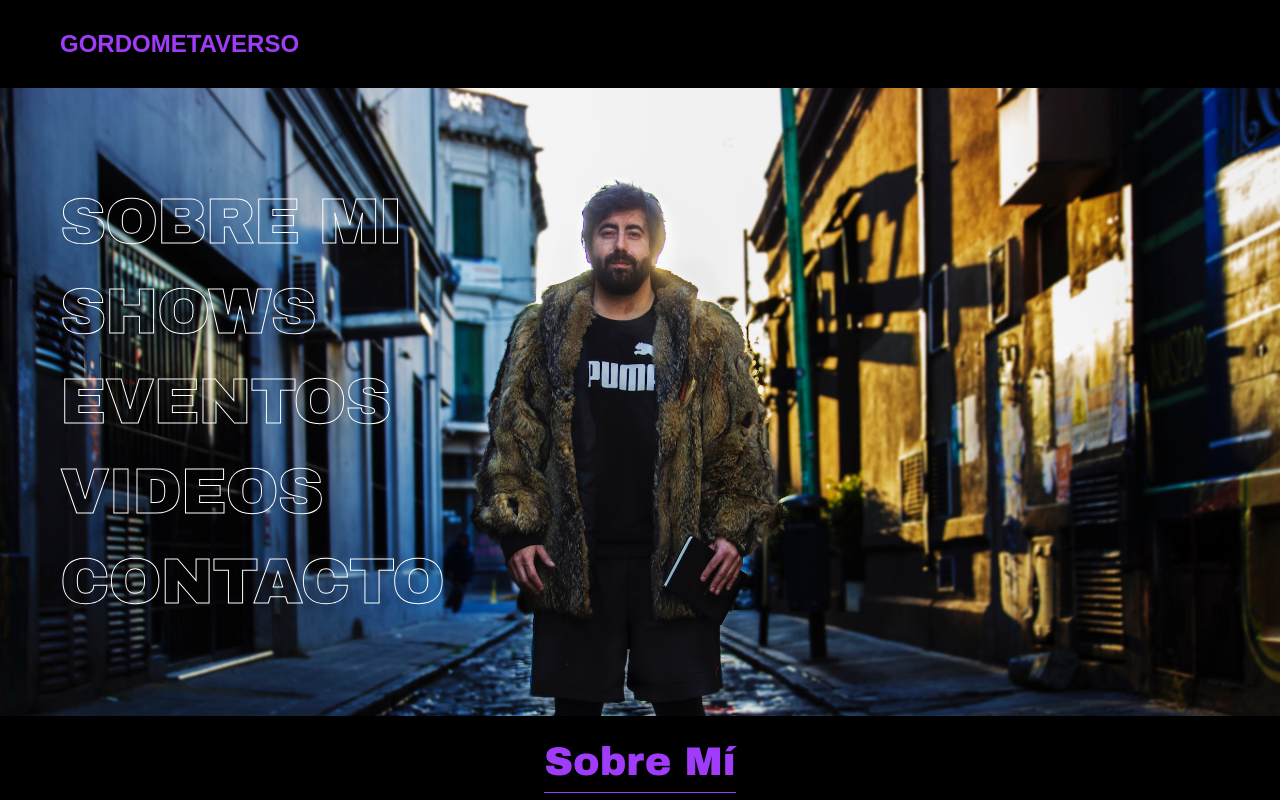
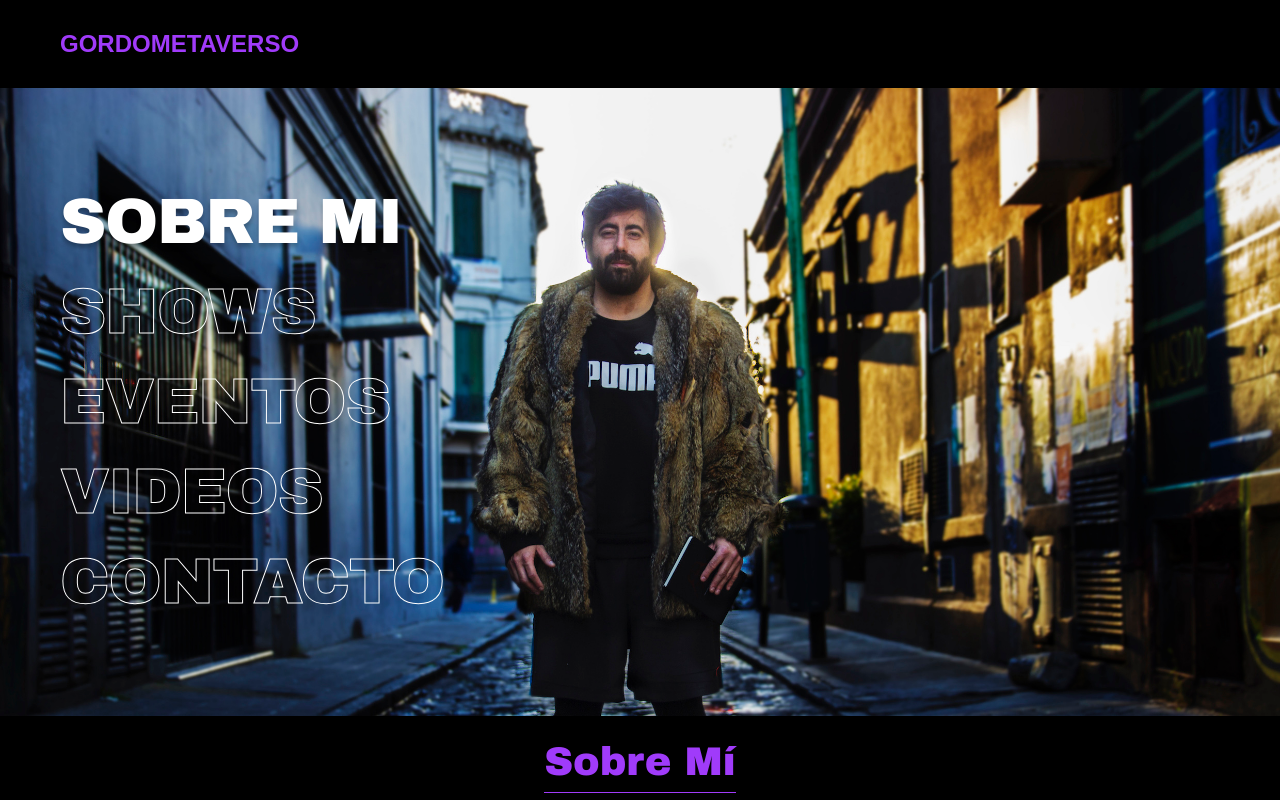
Before and after one commit to elraffa/gordometaverso, a Next.js app: page / in a window 1280 px wide. Shown: the top 800 px of the page. Built offline with nearby package versions, Linux system fonts and the light colour scheme.

Commit message:
add active link style;

```diff
--- a/components/header.js
+++ b/components/header.js
@@ -1,17 +1,23 @@
 import '../styles/Header.module.scss';
 import Link from 'next/link';
+import { useState } from 'react';
+import { useRouter } from "next/router";
+
 
 export default function Header() {
+  const isActive = useState(false)
+  const router = useRouter();
+
   return (
     <>
       <div className="header__topbar">Gordometaverso</div>
       <div className="header bg-cover bg-top bg-no-repeat bg-hero-pattern">
         <nav className="header__navbar">
-          <Link href='/#title'><a className='header__links'>Sobre Mi</a></Link>
-          <Link href='/shows#title'><a className="header__links">Shows</a></Link>
-          <Link href='/eventos'><a className="header__links" href="">Eventos</a></Link>
-          <Link href='/videos'><a className="header__links" href="">Videos</a></Link>
-          <Link href='/contacto'><a className="header__links" href="">Contacto</a></Link>
+          <Link href='/#title'><a className={router.pathname == "/" ? 'header__links--active' : 'header__links'}>Sobre Mi</a></Link>
+          <Link href='/shows#title'><a className={router.pathname == "/shows" ? 'header__links--active' : 'header__links'}>Shows</a></Link>
+          <Link href='/eventos'><a className={router.pathname == "/eventos" ? 'header__links--active' : 'header__links'} href="">Eventos</a></Link>
+          <Link href='/videos'><a className={router.pathname == "/videos" ? 'header__links--active' : 'header__links'}>Videos</a></Link>
+          <Link href='/contacto'><a className={router.pathname == "/contacto" ? 'header__links--active' : 'header__links'}>Contacto</a></Link>
         </nav>
       </div>
     </>
```
